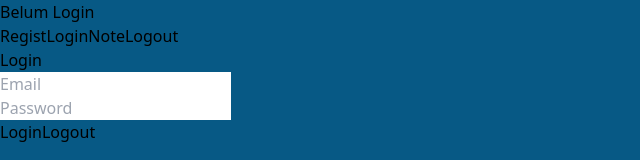
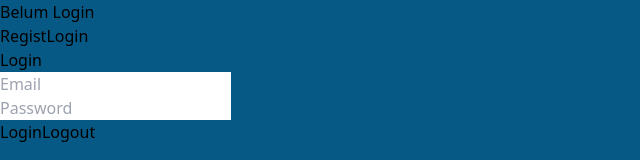
Before and after one commit to GadangAkbar/Note-app, a React (Vite) app: page /Login in a window 1280 px wide. Shown: the top 160 px of the page, without its empty margins (0-640 px from the left). Built offline with nearby package versions, Linux system fonts and the light colour scheme.

Commit message:
membersihkan beberapa kode

```diff
--- a/src/App.jsx
+++ b/src/App.jsx
@@ -1,38 +1,20 @@
-import { useContext, useEffect, useState } from "react"
 import { BrowserRouter, Navigate, Route, Routes } from "react-router-dom"
 import Navbar from "./Navbar"
 import Note from "./Note"
 import Login from "./pages/Login"
 import Regist from "./pages/Regist"
-import { getToken } from "./api"
 import { useAuth } from "./context/Auth"
 // import { setTokens } from "./token"
 
 function App() {
     //panggil nilai isLoggedin dari context
-    // const { isLoggedin } = useAuth()
     const { isLoggedin } = useAuth()
-    const [token, setToken] = useState(null);
-
-    const handleLogin = (tokens) => {
-        setToken(tokens)
-    }
-
-    // const handleLogout = () => {
-    //     setToken(null)
-    //     localStorage.removeItem('token');
-    // }
-
-    useEffect(() => {
-        const tokens = getToken()
-        setToken(tokens);
-    }, [])
 
     return (
         <>
             <BrowserRouter>
                 <Routes>
-                    <Route element={<Navbar token={token}/>}>
+                    <Route element={<Navbar />}>
                         {isLoggedin ? (
                             //halaman Note akan terbuka ketika isLoggedin true
                             //
@@ -45,7 +27,7 @@ function App() {
                             <>
                                 <Route path={"*"} element={<Navigate to={"/Login"} />} />
                                 <Route path={"/Regist"} element={<Regist />} />
-                                <Route path={"/Login"} element={<Login onLogin={handleLogin} />} />
+                                <Route path={"/Login"} element={<Login />} />
                             </>
                         )}
 
--- a/src/Navbar.jsx
+++ b/src/Navbar.jsx
@@ -1,14 +1,13 @@
 import { Link, Outlet } from "react-router-dom"
 import { useAuth } from "./context/Auth"
 
-function Navbar({ token}) {
+function Navbar() {
 
     const { isLoggedin, doLogout } = useAuth()
 
     return (
         <>
             <div className="flex justify-around py-6 text-white">
-
 
                 {isLoggedin ? (
                     <span className="font-bold">Sudah Login</span>
@@ -17,12 +16,21 @@ function Navbar({ token}) {
                 )}
 
                 <nav className="flex gap-12">
-                    { <Link to={"/Regist"}><span className=" hover:text-sky-300 transition-all active:text-sky-300 focus:text-sky-300 ">Regist</span></Link>}
-                    { <Link to={"/Login"}><span className=" hover:text-sky-300 transition-all active:text-sky-300 focus:text-sky-300 ">Login</span></Link>}
-                    {/* {token !== null ? null : <Link to={"/Regist"}><span className=" hover:text-sky-300 transition-all active:text-sky-300 focus:text-sky-300 ">Regist</span></Link>}
-                    {token !== null ? null : <Link to={"/Login"}><span className=" hover:text-sky-300 transition-all active:text-sky-300 focus:text-sky-300 ">Login</span></Link>} */}
-                    <Link to={"/Note"} className=" hover:text-sky-300 transition-all active:text-sky-300 focus:text-sky-300 ">Note</Link>
-                    { <Link onClick={() => doLogout()}><span className="text-white font-sans hover:text-slate-300">Logout</span></Link>}
+                    {isLoggedin ? (
+                        //menampilkan menu Note dan Logout ketika isLoggedin true
+                        <>
+                            <Link to={"/Note"} className=" hover:text-sky-300 transition-all active:text-sky-300 focus:text-sky-300 ">Note</Link>
+                            <Link onClick={() => doLogout()}><span className="text-white font-sans hover:text-slate-300">Logout</span></Link>
+                        </>
+                    ) : (
+                        //menu Login dan Regoistrai tidak tampil ketika isLoggedin true
+                        <>
+                            <Link to={"/Regist"}><span className=" hover:text-sky-300 transition-all active:text-sky-300 focus:text-sky-300 ">Regist</span></Link>
+                            <Link to={"/Login"}><span className=" hover:text-sky-300 transition-all active:text-sky-300 focus:text-sky-300 ">Login</span></Link>
+                        </>
+                    )}
+
+
                 </nav>
             </div>
             <Outlet />
--- a/src/NoteItem.jsx
+++ b/src/NoteItem.jsx
@@ -1,8 +1,8 @@
 function NoteItem({ id, title, content, onDelete, onEdit }) {
 
   const handleDelete = (id) => {
-    const confirm = confirm("Apakah Anda Yakin Ingin Menghapusnya?")
-    if (confirm) {
+    const konfirm = confirm("Apakah Anda Yakin Ingin Menghapusnya?")
+    if (konfirm) {
       onDelete(id)
       alert("Berhasil menghapus")
     }
```
